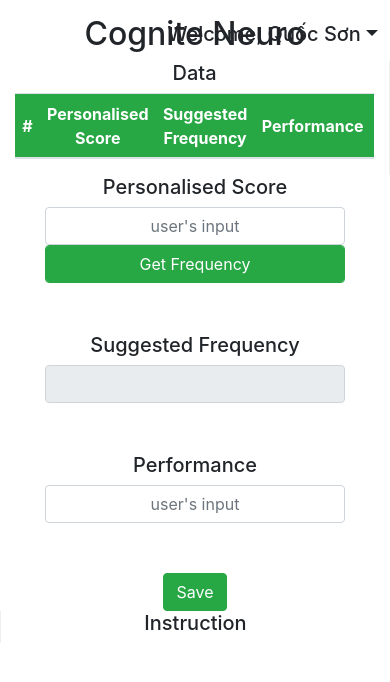
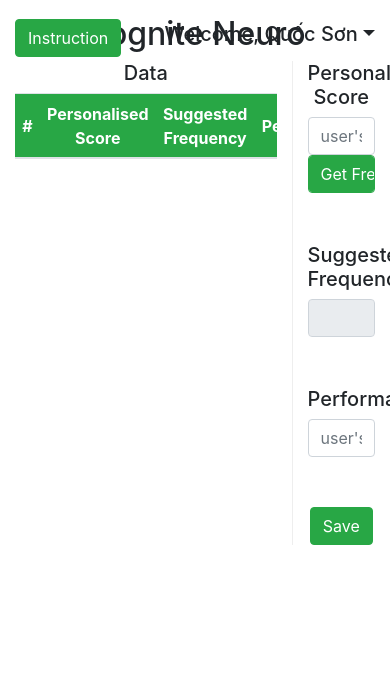
Before and after one commit to quocsonnguyen/cognite, a Flask app: page / in a window 390 px wide; the page is wider, and only the part inside the window is pictured. Shown: the top 682 px of that part. Run offline with Flask 2, Linux system fonts and the light colour scheme; a user stored in the database is signed in; lists and menus that the app fills with data are empty; some libraries are stand-ins or nearby versions.

Commit message:
:sparkles: tablet version is on fire

```diff
--- a/app.py
+++ b/app.py
@@ -148,21 +148,24 @@
             .first()
         if not user:
             # database ORM object
-            user = User(
+            try:
+                user = User(
                 public_id = str(uuid.uuid4()),
                 name = name,
                 email = email,
                 phoneNumber = phoneNumber,
                 password = generate_password_hash(password)
-            )
-            # insert user
-            db.session.add(user)
-            db.session.commit()
+                )
+                # insert user
+                db.session.add(user)
+                db.session.commit()
 
-            # create a new csv file for this user
-            open(DATA_PATH + email + '.csv', 'x')
-            open(DATA_PATH + email + '_BACKUP.csv', 'x')
-            return redirect('/login')
+                # create a new csv file for this user
+                open(DATA_PATH + email + '.csv', 'x')
+                open(DATA_PATH + email + '_BACKUP.csv', 'x')
+                return render_template('registerSuccess.html')
+            except:
+                return render_template('/register.html', message='This phone number is already in use')
         else:
             return render_template('/register.html', message='User already exists. Please Log in.')
 
--- a/assets/index.css
+++ b/assets/index.css
@@ -8,10 +8,16 @@
     justify-content: center;
 }
 
+#instruction-btn {
+    position: absolute;
+    display: none;
+    left: 15px;
+}
+
 #greeting {
     position: absolute;
     display: flex;
-    right: 12px;
+    right: 15px;
 }
 
 #name:hover {
@@ -77,6 +83,16 @@
     border-radius: 5px;
 }
 
-@media screen and (max-width: 1024px) {
+@media screen and (max-width: 1200px) {
+    #instruction-btn {
+        display: inline;
+    }
 
-  }
+    .inputs-section {
+        padding: 0 0px;
+    }
+
+    .instruction-section {
+        display: none;
+    }
+}
--- a/data/quocson1@gmail.com.csv
+++ /dev/null
@@ -1,2 +0,0 @@
-1.51, 0, 0.02, 1, 05/01/2022 11:07:39
-1.51, 0, 0.02, 2, 06/01/2022 11:51:17
--- a/data/quocson1@gmail.com_BACKUP.csv
+++ /dev/null
@@ -1,2 +0,0 @@
-1.51, 0, 0.02, 1, 05/01/2022 11:07:39
-1.51, 0, 0.02, 2, 06/01/2022 11:51:17
--- a/templates/index.html
+++ b/templates/index.html
@@ -14,6 +14,27 @@
     <body>
         <div id="container" class="container-fluid">
             <div class="heading">
+                <button id="instruction-btn" class="btn btn-success" data-toggle="modal" data-target="#exampleModal">Instruction</button>
+
+                <!-- Modal -->
+                <div class="modal fade" id="exampleModal" tabindex="-1" aria-labelledby="exampleModalLabel" aria-hidden="true">
+                    <div class="modal-dialog modal-dialog-centered">
+                    <div class="modal-content">
+                        <div class="modal-header">
+                        <h5 class="modal-title" id="exampleModalLabel">Instruction</h5>
+                        <button type="button" class="close" data-dismiss="modal" aria-label="Close">
+                            <span aria-hidden="true">&times;</span>
+                        </button>
+                        </div>
+                        <div class="modal-body">
+                            This is instruction
+                        </div>
+                        <div class="modal-footer">
+                        <button type="button" class="btn btn-success" data-dismiss="modal">Got it</button>
+                        </div>
+                    </div>
+                    </div>
+                </div>
                 <h2>Cognite Neuro</h2>
 
                 <div id="greeting">
@@ -24,12 +45,10 @@
                         </div>
                     </h5>
                 </div>
-
-
             </div>
 
             <div class="row">
-                <div class="col-lg-6 col-xl-5 data-section">
+                <div class="col-9 col-lg-8 col-xl-5 data-section">
                     <h5 class="text-center">Data</h5>
                     <div class="table-data">
                         <table class="table table-striped">
@@ -66,7 +85,7 @@
                     </div>
                 </div>
 
-                <div class="col-lg-4 col-xl-3">
+                <div class="col-3 col-lg-4 col-xl-3">
                     <div class="inputs-section">
                         <div class="input">
                             <h5>Personalised Score</h5>
@@ -88,10 +107,9 @@
                     </div>
                 </div>
 
-                <div class="col-lg-2 col-xl-4 instruction-section">
+                <div class="col-xl-4 instruction-section">
                     <h5 class="text-center">Instruction</h5>
-
-
+                    <div>This is instruction</div>
                 </div>
             </div>
         </div>
```
Also changed, not shown: data/GLOBAL.csv (+19 -0 lines), data/GLOBAL_BACKUP.csv (+19 -0 lines), templates/registerSuccess.html (added, +26 -0 lines), database.db (deleted).
